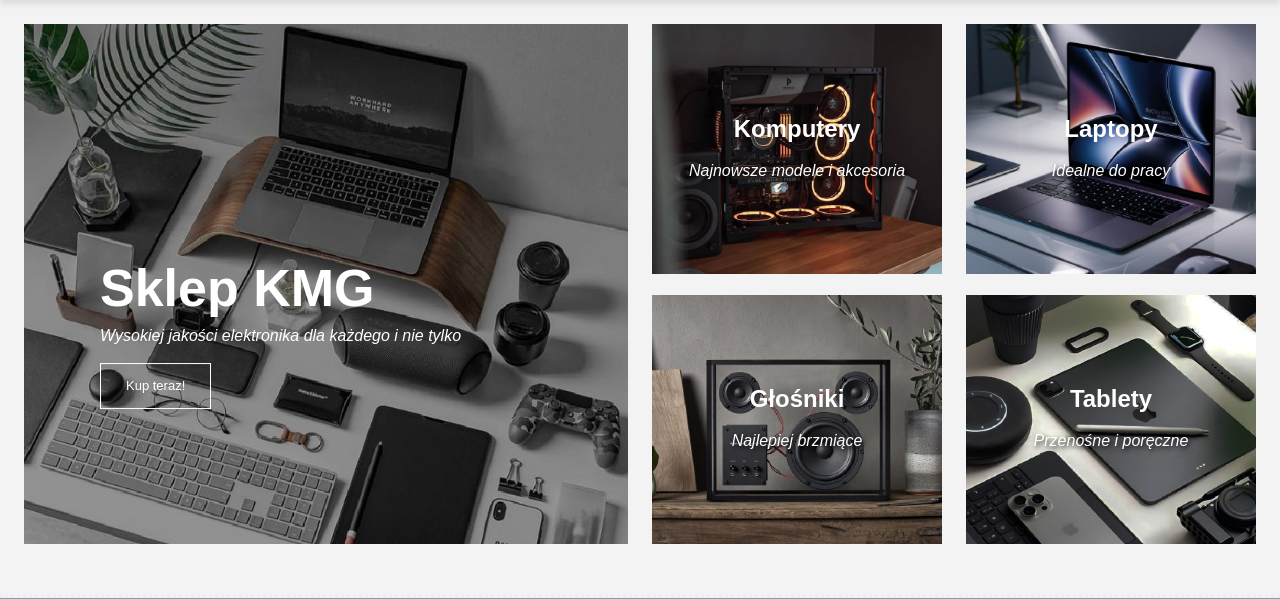
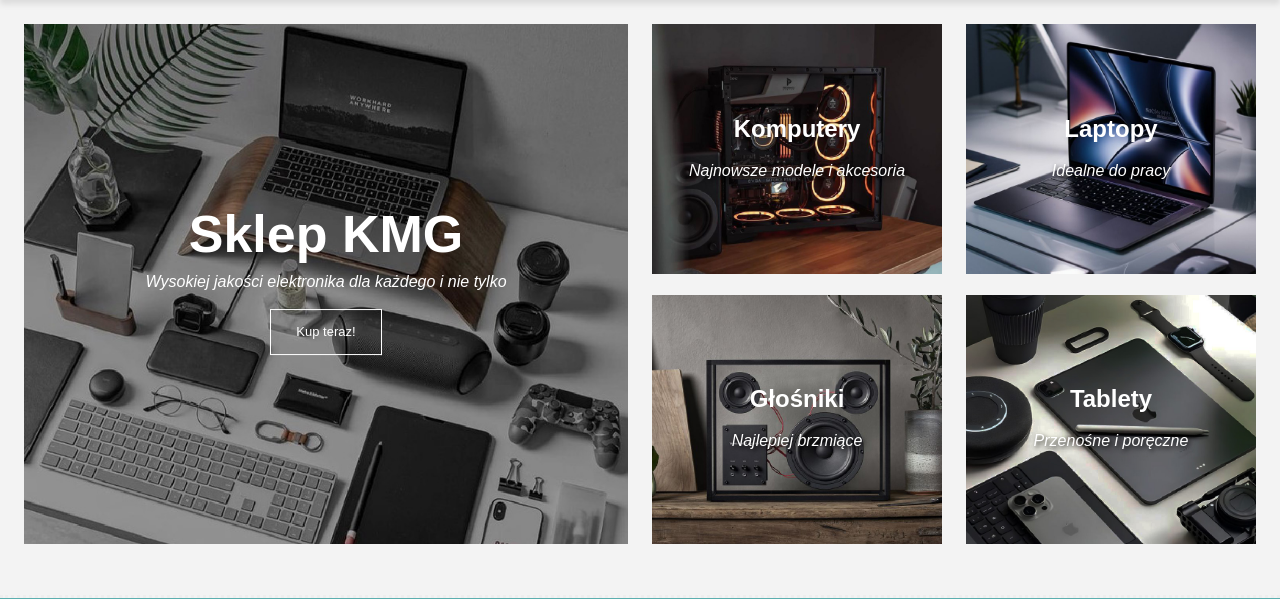
Before and after one commit to kr1s6/EngineerProject, a Django app: page / in a window 1280 px wide. Shown: the part 62-661 px from the top of the page. Run offline with Django 5.2, Linux system fonts and the light colour scheme; data that the repository does not hold is empty; some libraries are stand-ins or nearby versions.

Commit message:
main banner fix

```diff
--- a/webStore/static/css/mainPage/main_banner.css
+++ b/webStore/static/css/mainPage/main_banner.css
@@ -3,19 +3,24 @@
     padding: 24px 12px 30px;
 }
 
-.main-banner .left-content .thumb img {
+.left-content {
+    .thumb {
+        position: relative;
+
+        img {
             width: 100%;
             overflow: hidden;
         }
+    }
 
-.main-banner .left-content .inner-content {
+    .inner-content {
         position: absolute;
-    left: 100px;
+        width: 100%;
         top: 50%;
         transform: translateY(-50%);
-}
+        text-align: center;
 
-.main-banner .left-content .inner-content h4 {
+        h4 {
             color: #fff;
             margin-top: -10px;
             font-size: 52px;
@@ -23,7 +28,7 @@
             margin-bottom: 5px;
         }
 
-.main-banner .left-content .inner-content span {
+        span {
             font-size: 16px;
             color: #fff;
             font-weight: 400;
@@ -94,20 +95,29 @@
                 width: 100%;
             }
 
-.main-banner .right-content .right-first-image .thumb .hover-content h4 {
+            h4 {
                 color: #fff;
                 font-size: 24px;
                 font-weight: 700;
                 margin-bottom: 15px;
             }
 
-.main-banner .right-content .right-first-image .thumb .hover-content p {
+            p {
                 color: #fff;
                 padding: 0px 20px;
                 margin-bottom: 20px;
             }
+        }
 
-.main-border-button a {
+        .thumb:hover .hover-content {
+            opacity: 1;
+            visibility: visible;
+        }
+    }
+}
+
+.main-border-button {
+    a {
         font-size: 13px;
         color: #fff;
         border: 1px solid #fff;
```
Also changed, not shown: other parts of webStore/static/css/mainPage/main_banner.css (+27 -43 lines). Lines whose indentation alone changed are shown as unchanged.
